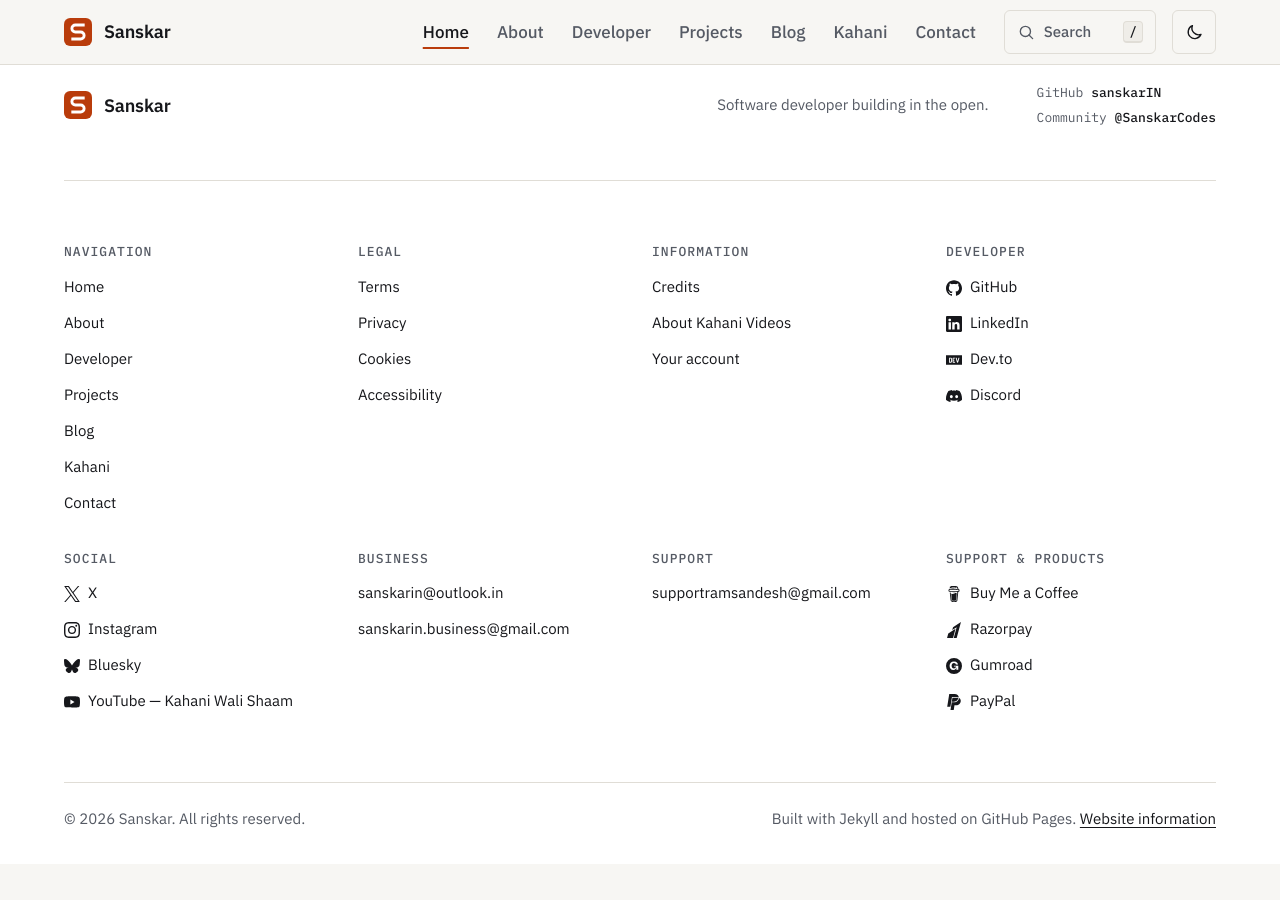
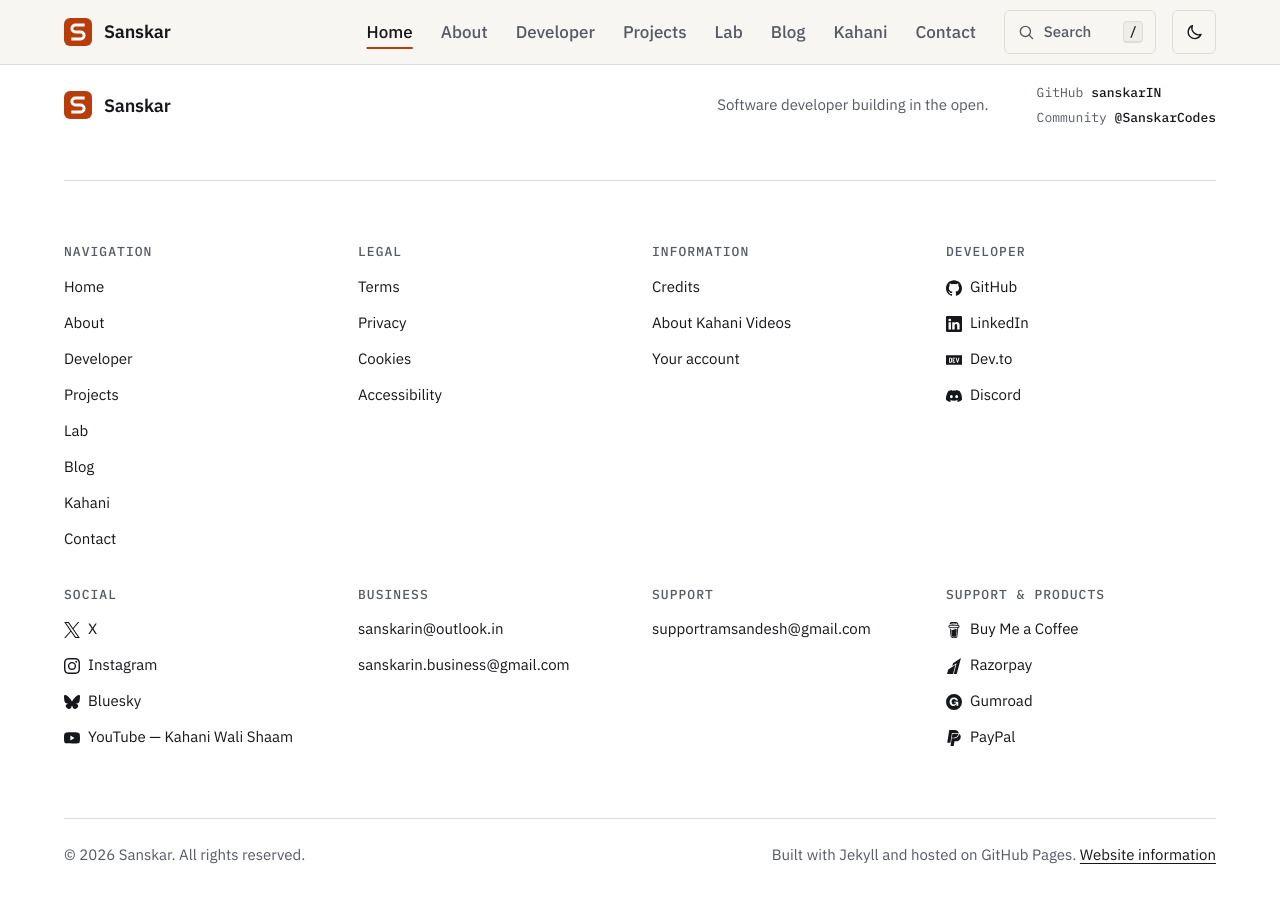
Before and after one commit to sanskarIN/sanskarIN.github.io, a Jekyll site: the page built from index.html, in a window 1280 px wide and 900 px high, scrolled down 6114 px. Built offline with Jekyll 4.4.1, drawn with Linux system fonts in a browser that asks for light colours; before the commit the page ends 6978 px from its top, so only the background shows below that.

Commit message:
feat(nav): make Developer Lab discoverable

```diff
--- a/_data/navigation.yml
+++ b/_data/navigation.yml
@@ -15,6 +15,8 @@ main:
   # Resolves automatically: see `projects_url` in _config.yml.
   - title: Projects
     url: /projects/
+  - title: Lab
+    url: /lab/
   - title: Blog
     url: /blog/
   - title: Kahani
```
